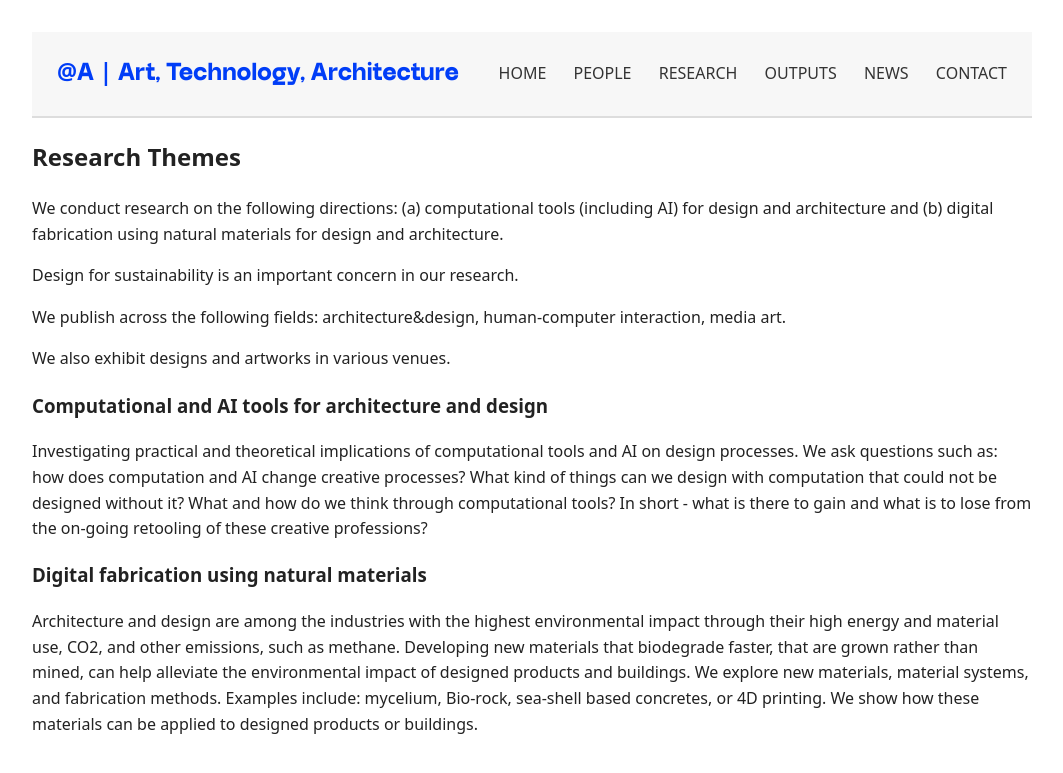
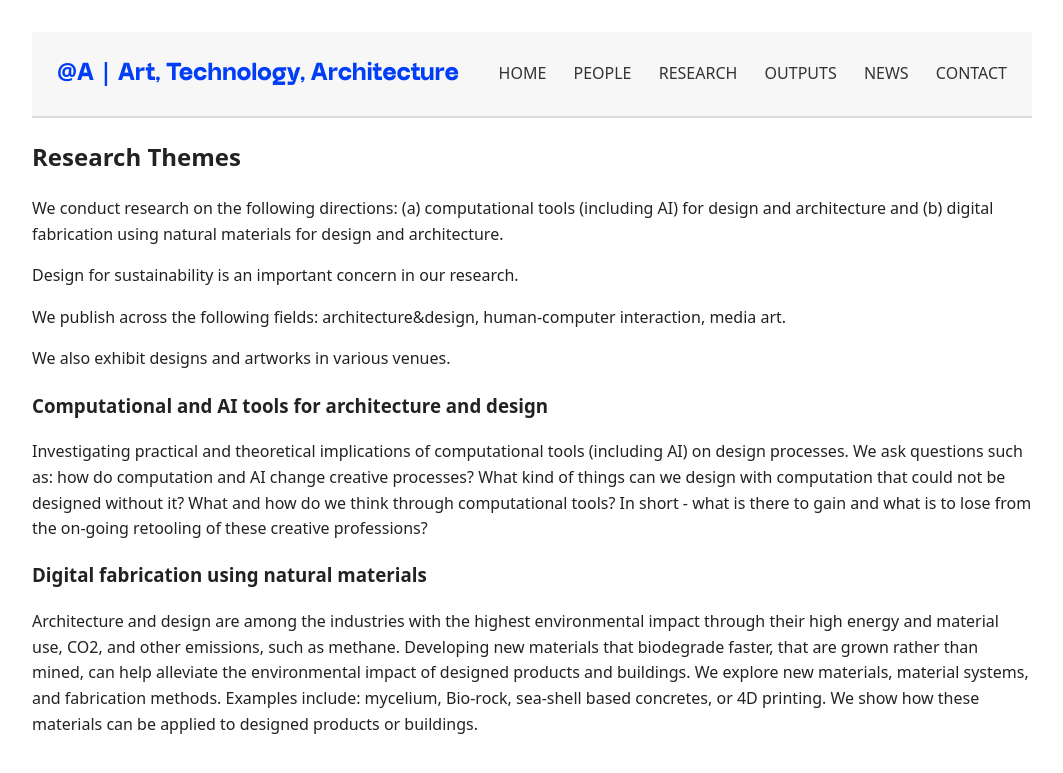
Before and after one commit to anqua/at-a, a Jekyll site: the page built from research.md, in a window 1280 px wide. Shown: the top 773 px of the page, without its empty margins (108-1171 px from the left). Built offline with Jekyll 4.4.1, drawn with Linux system fonts in a browser that asks for light colours; some web fonts are replaced.

Commit message:
Update research.md

```diff
--- a/research.md
+++ b/research.md
@@ -15,8 +15,8 @@ We publish across the following fields: architecture&design, human-computer inte
 We also exhibit designs and artworks in various venues.
 
 ### Computational and AI tools for architecture and design
-Investigating practical and theoretical implications of computational tools and AI on design processes.
-We ask questions such as: how does computation and AI change creative processes? What kind of things can we design with computation that could not be designed without it? What and how do we think through computational tools? In short - what is there to gain and what is to lose from the on-going retooling of these creative professions?
+Investigating practical and theoretical implications of computational tools (including AI) on design processes.
+We ask questions such as: how do computation and AI change creative processes? What kind of things can we design with computation that could not be designed without it? What and how do we think through computational tools? In short - what is there to gain and what is to lose from the on-going retooling of these creative professions?
 
 
 ### Digital fabrication using natural materials
```
